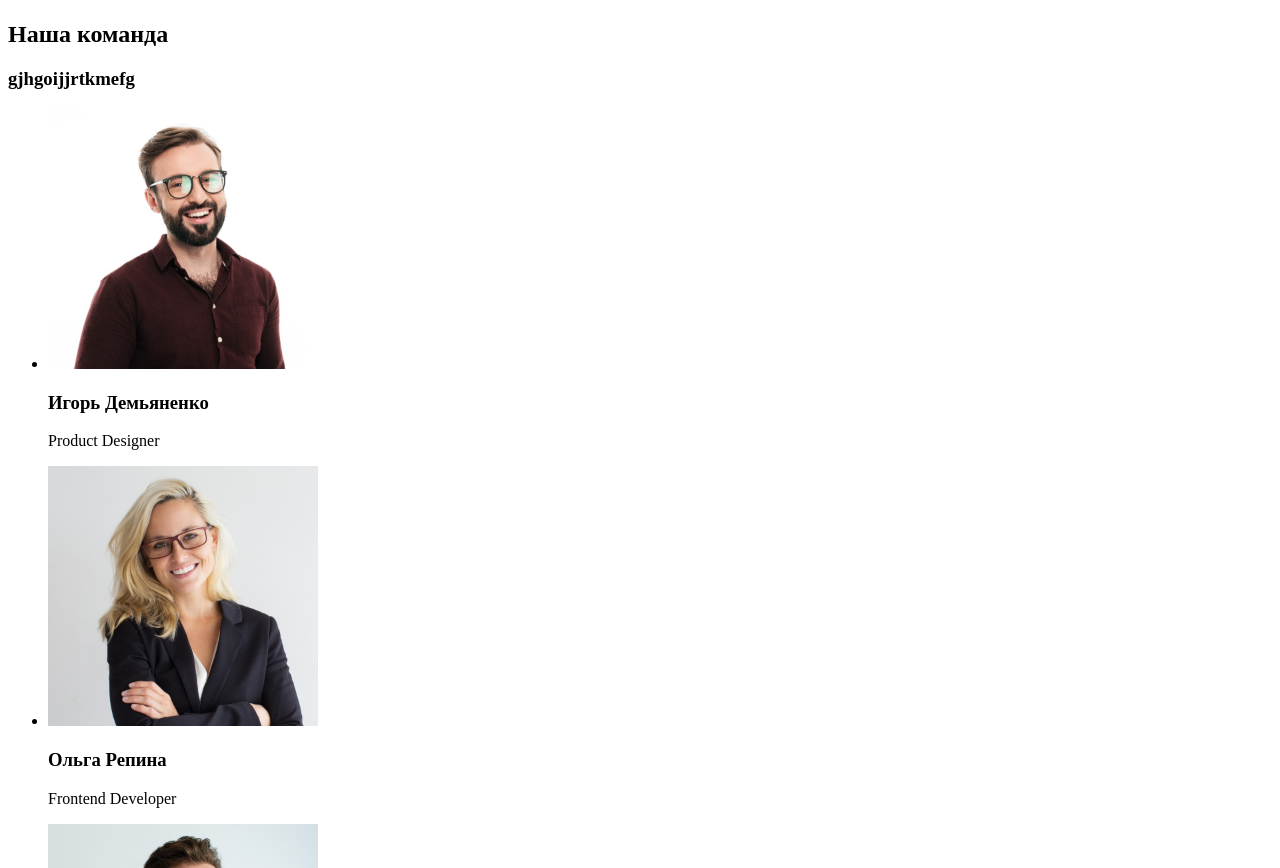
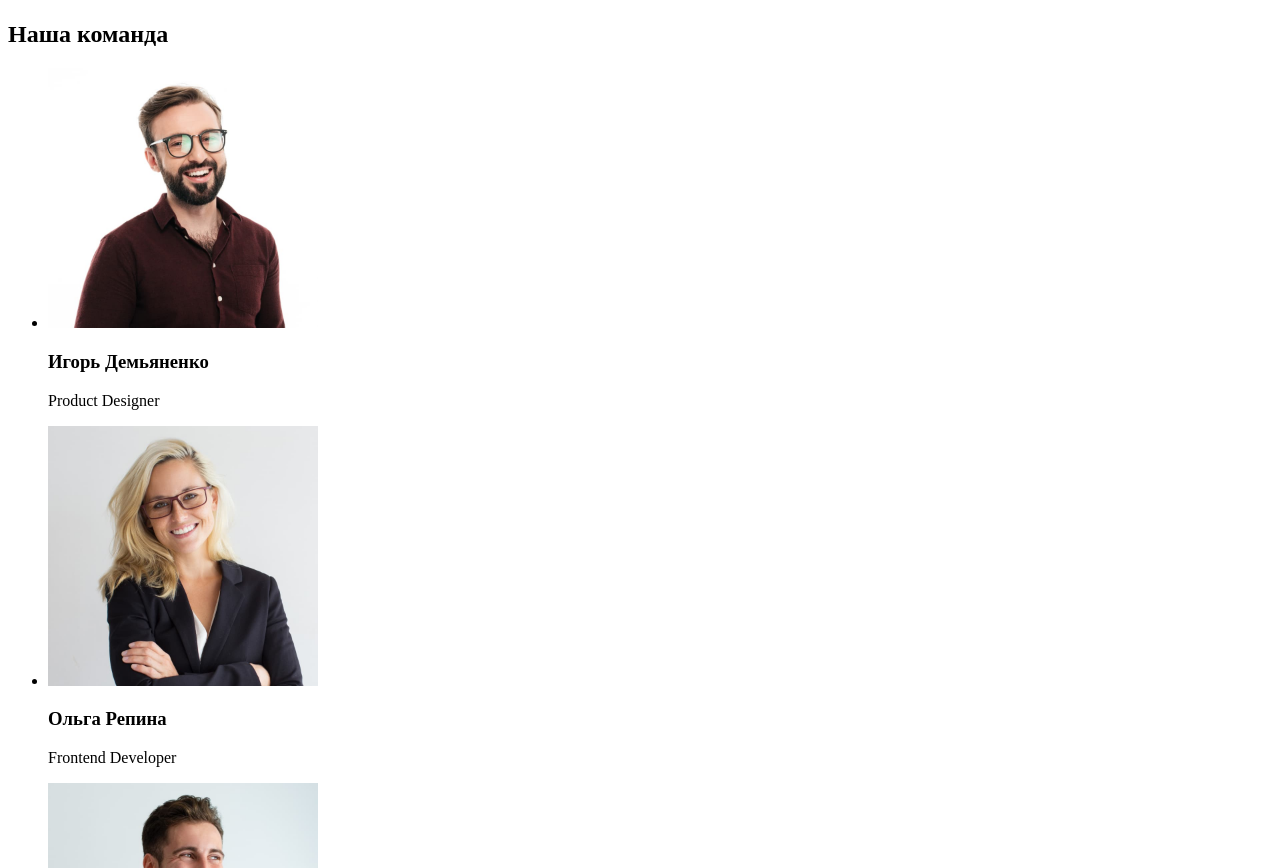
Before and after one commit to Farabuto/goit-markup-hw-01, a plain HTML site: page index.html in a window 1280 px wide. Shown: the part 957-1825 px from the top of the page. Drawn offline with Linux system fonts and the light colour scheme.

Commit message:
Update index.html

```diff
--- a/index.html
+++ b/index.html
@@ -70,7 +70,6 @@
 <!--Our team-->
     <section>
         <h2>Наша команда</h2>
-        <h3>gjhgoijjrtkmefg</h3>
         <ul>
             <li>
                 <img src="./images/team/img0.jpg" alt="Игорь Демьяненко" width="270" height="260">
```
